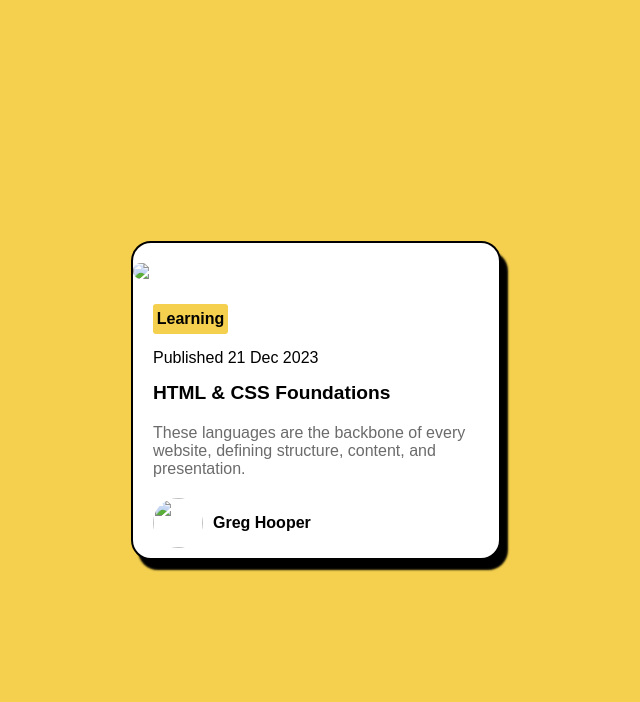
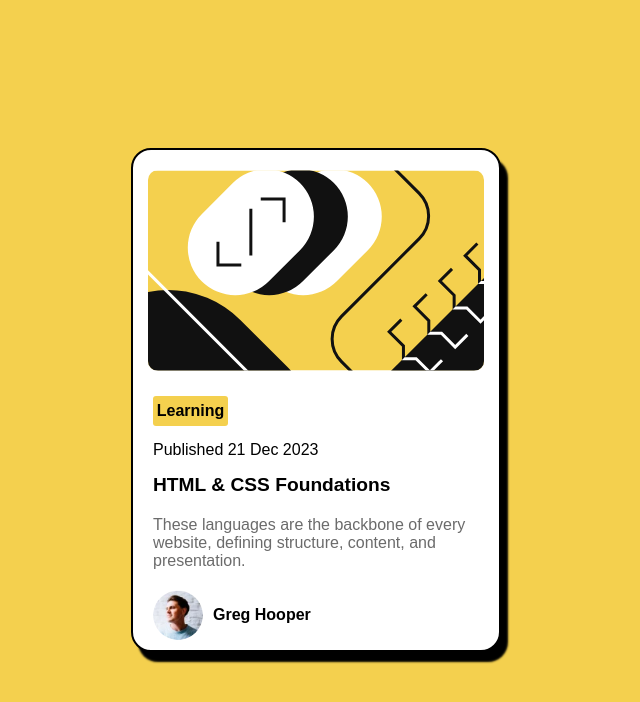
Before and after one commit to HisOwnNation/Blog-preview-card, a plain HTML site: page index.html in a window 1280 px wide. Shown: the whole page, without its empty margins (324-964 px from the left). Drawn offline with Linux system fonts and the light colour scheme; a web font is replaced by a local one.

Commit message:
Update index.html

```diff
--- a/index.html
+++ b/index.html
@@ -12,7 +12,7 @@
   <body>
     <div class="container">
         <div class="card">
-      <img class="image"  src="/Blog Card/Main/assets/images/illustration-article.svg" />
+      <img class="image"  src="illustration-article.svg" />
       <p class="learning">Learning</p>
       <p class="date">Published 21 Dec 2023</p>
       <p class="title">HTML & CSS Foundations</p>
@@ -21,7 +21,7 @@
         content, and presentation.
       </p>
       <div class="profile-container">
-        <img class="profile" src="/Blog Card/Main/assets/images/image-avatar.webp" alt="" />
+        <img class="profile" src="image-avatar.webp"/>
         <span>Greg Hooper</span>
       </div>
     </div>
```
